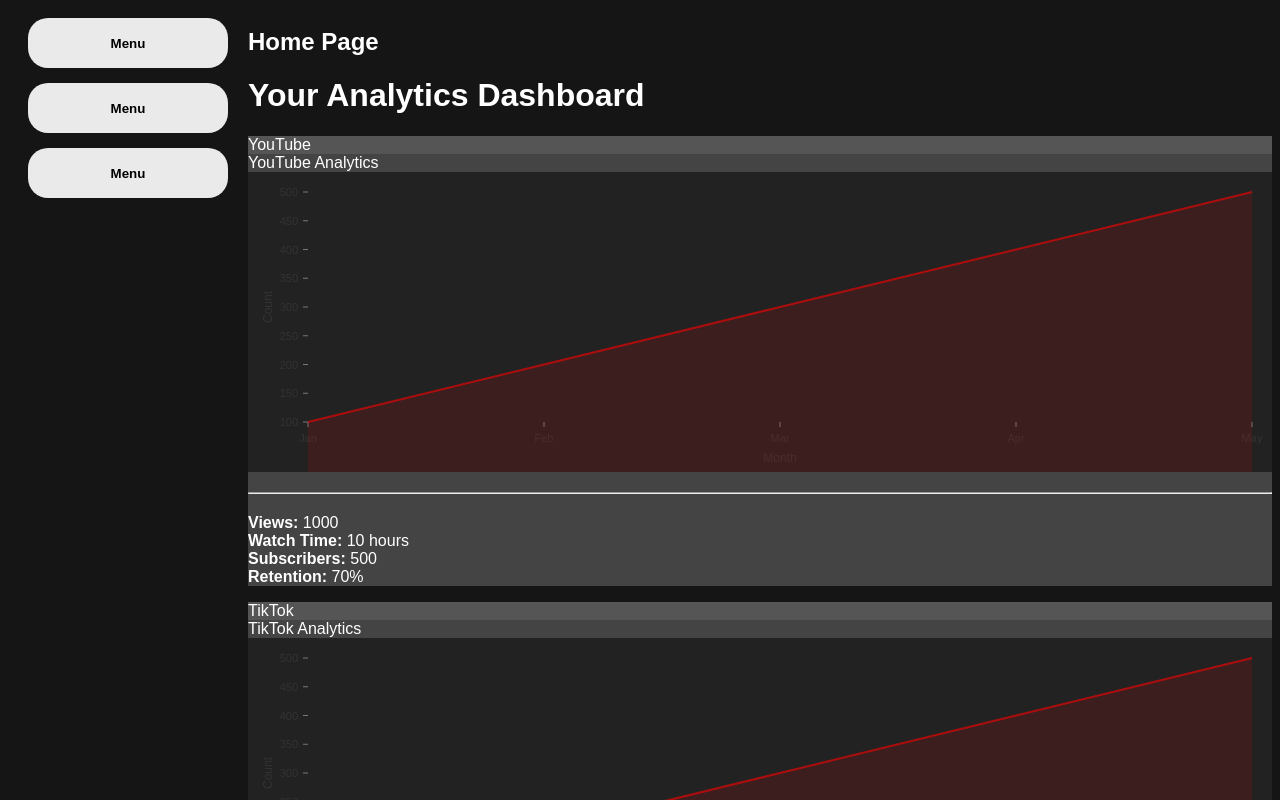
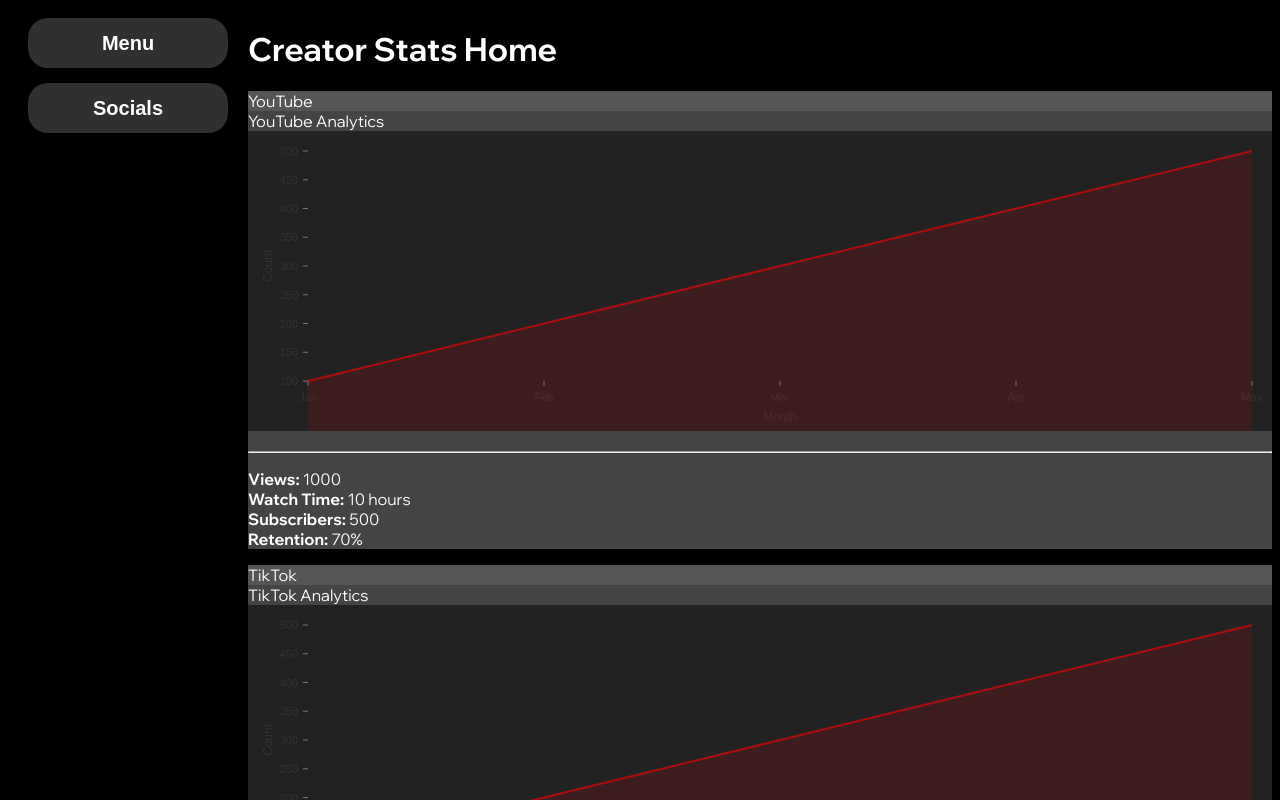
Before and after one commit to LabsParadox/Demo, a React (Create React App) app: page / in a window 1280 px wide. Shown: the top 800 px of the page. Built offline with nearby package versions, Linux system fonts and the light colour scheme.

Commit message:
Styling, started analytics overhaul

```diff
--- a/package.json
+++ b/package.json
@@ -17,7 +17,7 @@
   },
   "scripts": {
     "start": "BROWSER=none react-scripts start",
-    "sass": "node-sass src/scss -o src/scss --watch",
+    "sass": "node-sass src/css -o src/scss --watch",
     "dev": "concurrently \"npm run start\" \"npm run sass\"",
     "deploy": "npm run build && echo 'prdx.cloud' > ./build/CNAME && gh-pages -d build",
     "build": "react-scripts build",
--- a/src/Pages/Home.jsx
+++ b/src/Pages/Home.jsx
@@ -5,7 +5,6 @@
     render() {
         return (
             <div>
-                <h2>Home Page</h2>
                 <main>
                     <Dashboard />
                 </main>
--- a/src/Pages/MenuTest.jsx
+++ /dev/null
@@ -1,16 +0,0 @@
-import React from 'react';
-
-class MenuTest extends React.Component {
-    render() {
-        return (
-            <div>
-                <h2>Home Page</h2>
-                <main>
-                </main>
-            </div>
-        )
-    }
-
-}
-
-export default MenuTest;
--- a/src/components/Dashboard.js
+++ b/src/components/Dashboard.js
@@ -1,6 +1,5 @@
-import React, { useEffect, useState } from 'react';
+import React from 'react';
 import AnalyticsCard from './AnalyticsCard';
-import { Container, Row, Col } from 'react-bootstrap';
 import '@nivo/core';
 import '@nivo/line';
 
@@ -35,37 +34,13 @@
     },
   };
 
-
-  const [isSmallScreen, setIsSmallScreen] = useState(false);
-
-  useEffect(() => {
-    const handleResize = () => {
-      setIsSmallScreen(window.innerWidth < 768);
-    };
-
-    handleResize(); // Initial check
-    window.addEventListener('resize', handleResize);
-
-    return () => {
-      window.removeEventListener('resize', handleResize);
-    };
-  }, []);
-
   return (
-    <Container fluid>
-      <h1>Your Analytics Dashboard</h1>
-      <Row>
-        <Col lg={isSmallScreen ? 12 : 4}>
+    <div>
+      <h1>Creator Stats Home</h1>
           <AnalyticsCard data={dummyData.youtube} />
-        </Col>
-        <Col lg={isSmallScreen ? 12 : 4}>
           <AnalyticsCard data={dummyData.tiktok} />
-        </Col>
-        <Col lg={isSmallScreen ? 12 : 4}>
           <AnalyticsCard data={dummyData.instagram} />
-        </Col>
-      </Row>
-    </Container>
+    </div>
   );
 }
 
--- a/src/components/MenuAndContent.js
+++ b/src/components/MenuAndContent.js
@@ -5,22 +5,34 @@
 
 import Home from '../Pages/Home';
 import About from '../Pages/About';
-import MenuTest from '../Pages/MenuTest';
 
 const MenuAndContent = () => {
-    const subOptions = [
+
+    // 1) <a> or <Link>
+    // 2) Route or Domain
+    // 3) Button Label
+    const mainMenu = [
         ['link', '/', 'Home'],
         ['link', '/about', 'About'],
-        ['a', 'https://example.com', 'External Link'],
+        ['a', 'https://paradoxlabs.co', 'Paradox Website'],
+      ];
+
+      const socials = [
+        ['a', 'https://youtube.com', 'YouTube'],
+        ['a', 'https://tiktok.com', 'TikTok'],
+        ['a', 'https://instagram.com', 'Instagram'],
+        ['a', 'https://facebook.com', 'Facebook'],
+        ['a', 'https://snap.com', 'Snapchat'],
+        ['a', 'https://twitter.com', 'Twitter'],
+        ['a', 'https://analytics.google.com', 'Google Analytics'],
       ];
 
     return (
     <div className="nav-content-grid ">
         {/* Website Menu */}
         <div className='nav-container'>
-        <SidebarMenu menuName="Menu" subOptions={subOptions} />
-        <SidebarMenu menuName="Menu" subOptions={subOptions} />
-        <SidebarMenu menuName="Menu" subOptions={subOptions} />
+        <SidebarMenu menuName="Menu" subOptions={mainMenu} />
+        <SidebarMenu menuName="Socials" subOptions={socials} />
         </div>
 
         {/* Pages are rendered with React Router */}
@@ -35,10 +47,6 @@
                     <About />
                 </Route>
 
-                <Route path="/menutest">
-                    <MenuTest />
-                </Route>
-
             </Switch>
         </div>
     </div>
--- a/src/scss/styles.scss
+++ b/src/scss/styles.scss
@@ -1,17 +1,29 @@
 @import url('https://fonts.googleapis.com/css2?family=Wix+Madefor+Display:wght@400;500;600;700;800&display=swap');
 
-$dark: #303030;
-$dark-hover: #151515;
-
+$black: #000000;
+$dark: #151515;
+$gray: #303030;
 $white: #ffffff;
-$white-hover: #151515;
-
 $accent: #00d0ff;
 
+$app-bg: $black;
+$app-text: $white;
+
+$menu-button-bg: $gray;
+
+$sub-option-bg: $dark;
+
+$sub-option-button-bg: $gray;
+$sub-option-button-bg_hover: $accent;
+
 body {
-  background-color: #151515;
-  color: $white;
-  font-family: 'Lexend Deca', sans-serif;
+  background-color: $app-bg;
+  color: $app-text;
+  font-family: 'Wix Madefor Display', sans-serif;
+}
+
+div {
+  font-family: 'Wix Madefor Display', sans-serif;
 }
 
 .mobile-message {
@@ -46,10 +58,6 @@
   background-color: #555 ;
 }
 
-.metrics-container {
-  margin-top: 20px;
-}
-
   // Sidebar Menu ---------------------------------------
   // Note, we have to use PIXELS for padding, margin, etc to keep background and menu tied together
 
@@ -67,19 +75,21 @@
       justify-content: center;
 
       &:hover {
-        color: $accent;
+        color: $dark;
       }
     }
   }
 
   .menu-button {
+    z-index: 1;
+    background-color: $menu-button-bg;
+    color: $white;
     font-weight: bold;
-    z-index: 1;
+    font-size: 20px;
     width: 200px;
     height: 50px;
     border-radius: 20px;
     border: none;
-    background-color: #eaeaea;
     margin: 0px 0px 35px 20px;
     cursor: pointer;
     transition: all 0.2s ease;
@@ -90,7 +100,7 @@
     display: flex;
     flex-direction: column;
     align-items: center;
-    background-color: #c0c0c0;
+    background-color: $sub-option-bg;
     transition: all 0.2s ease;
     overflow: hidden;
     max-height: 0;
@@ -107,7 +117,7 @@
   }
 
   .sub-option {
-    background-color: $dark;
+    background-color: $sub-option-button-bg;
     width: 90%;
     border-radius: 15px;
     border: none;
@@ -116,7 +126,7 @@
     cursor: pointer;
 
     &:hover {
-      background-color: $dark-hover;
+      background-color: $sub-option-button-bg_hover;
     }
   }
 
```
Also changed, not shown: 1 other file (tests, documents, lock files or other folders).
